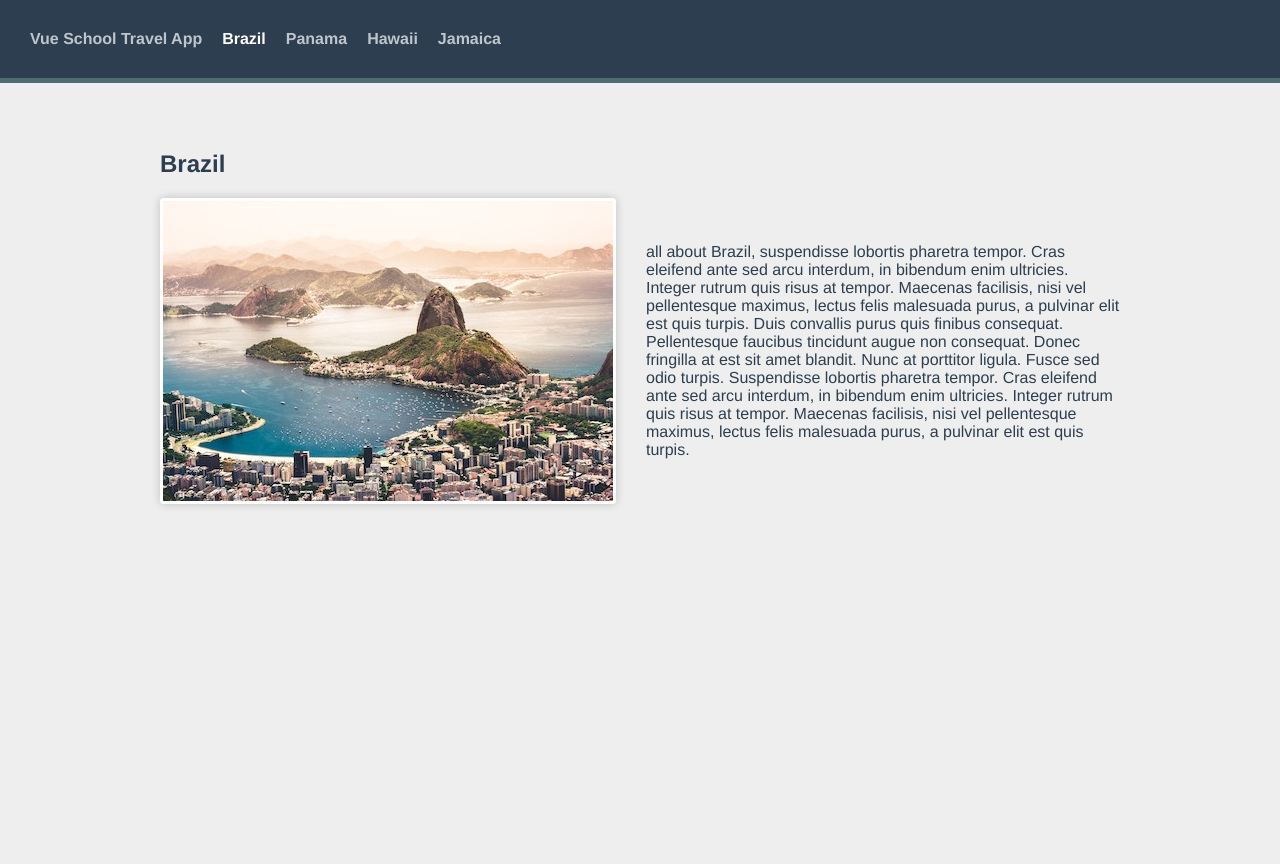
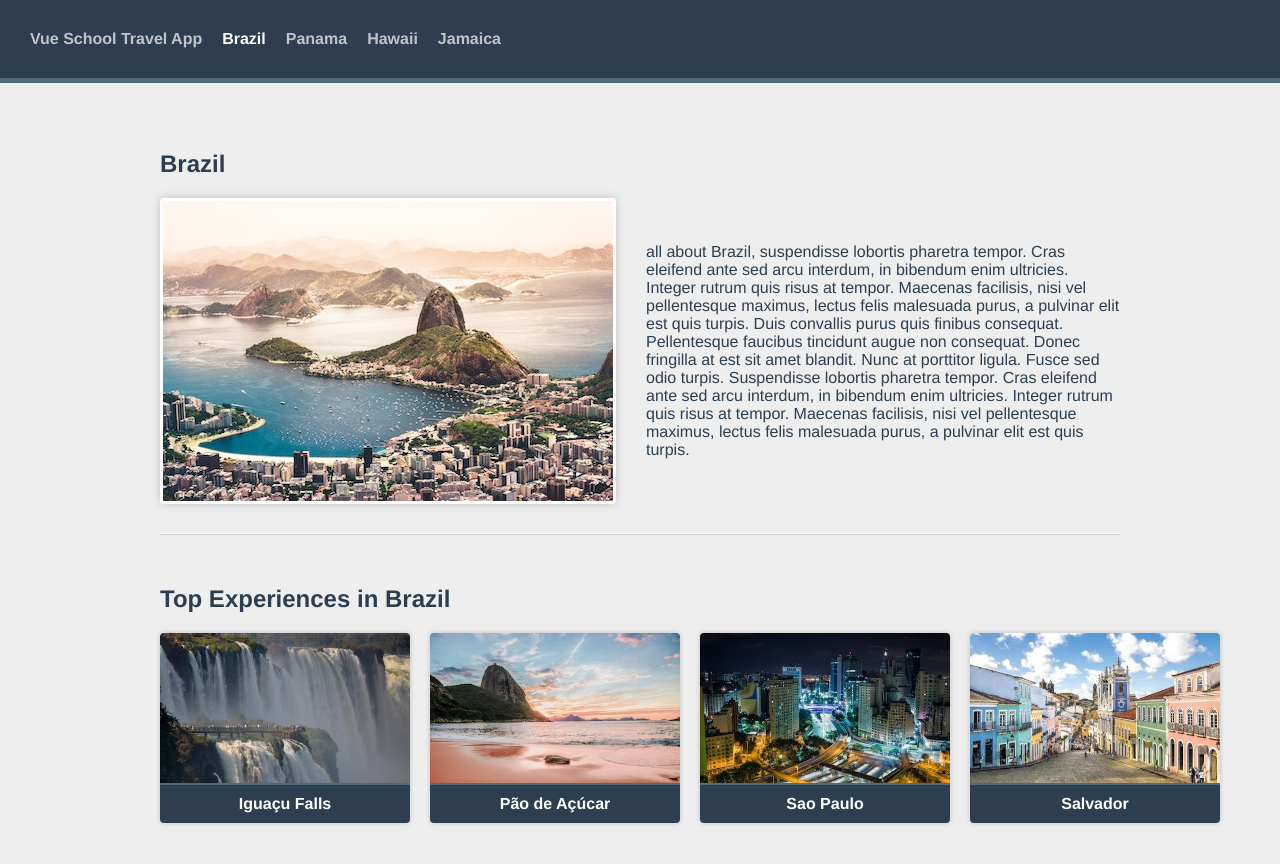
Before and after one commit to Railton98/my-studies, a Vue app in the folder VueSchool_Vue_Router_4_For_Everyone/: page /destination/1/brazil in a window 1280 px wide. Shown: the top 864 px of the page. Before the commit the page ends 800 px from the top, so only its background shows below. Built offline with nearby package versions, Linux system fonts and the light colour scheme.

Commit message:
Vue School | Vue Router 4 for Everyone: experience cards

```diff
--- /dev/null
+++ b/VueSchool_Vue_Router_4_For_Everyone/src/components/ExperienceCard.vue
@@ -0,0 +1,14 @@
+<script setup>
+defineProps({
+  experience: { type: Object, required: true }
+})
+</script>
+
+<template>
+  <div class="card">
+    <img :src="`/images/${experience.image}`" :alt="experience.name" />
+    <span class="card__text">
+      {{ experience.name }}
+    </span>
+  </div>
+</template>
--- a/VueSchool_Vue_Router_4_For_Everyone/src/router/index.js
+++ b/VueSchool_Vue_Router_4_For_Everyone/src/router/index.js
@@ -15,6 +15,12 @@
       name: 'destination.show',
       component: () => import('@/views/DestinationShow.vue'),
       props: (route) => ({ id: parseInt(route.params.id) })
+    },
+    {
+      path: '/destination/:id/:slug/:experienceSlug',
+      name: 'experience.show',
+      component: () => import('@/views/ExperienceShow.vue'),
+      props: (route) => ({ ...route.params, id: parseInt(route.params.id) })
     }
   ]
 })
--- a/VueSchool_Vue_Router_4_For_Everyone/src/views/DestinationShow.vue
+++ b/VueSchool_Vue_Router_4_For_Everyone/src/views/DestinationShow.vue
@@ -1,6 +1,7 @@
 <script setup>
 import { computed } from 'vue'
 import sourceData from '@/data.json'
+import ExperienceCard from '@/components/ExperienceCard.vue'
 
 const props = defineProps({
   id: { type: Number, required: true }
@@ -19,4 +20,17 @@
       <p>{{ destination.description }}</p>
     </div>
   </section>
+
+  <div class="experiences">
+    <h2>Top Experiences in {{ destination.name }}</h2>
+    <div class="cards">
+      <RouterLink
+        v-for="experience in destination.experiences"
+        :key="experience.slug"
+        :to="{ name: 'experience.show', params: { experienceSlug: experience.slug } }"
+      >
+        <ExperienceCard :experience />
+      </RouterLink>
+    </div>
+  </div>
 </template>
--- /dev/null
+++ b/VueSchool_Vue_Router_4_For_Everyone/src/views/ExperienceShow.vue
@@ -0,0 +1,25 @@
+<script setup>
+import { computed } from 'vue'
+import sourceData from '@/data.json'
+
+const props = defineProps({
+  id: { type: Number, required: true },
+  experienceSlug: { type: String, required: true }
+})
+
+const destination = computed(() =>
+  sourceData.destinations.find((destination) => destination.id === props.id)
+)
+
+const experience = computed(() =>
+  destination.value.experiences.find((experience) => experience.slug === props.experienceSlug)
+)
+</script>
+
+<template>
+  <section>
+    <h1>{{ experience.name }}</h1>
+    <img :src="`/images/${experience.image}`" :alt="experience.name" />
+    <p>{{ experience.description }}</p>
+  </section>
+</template>
```
